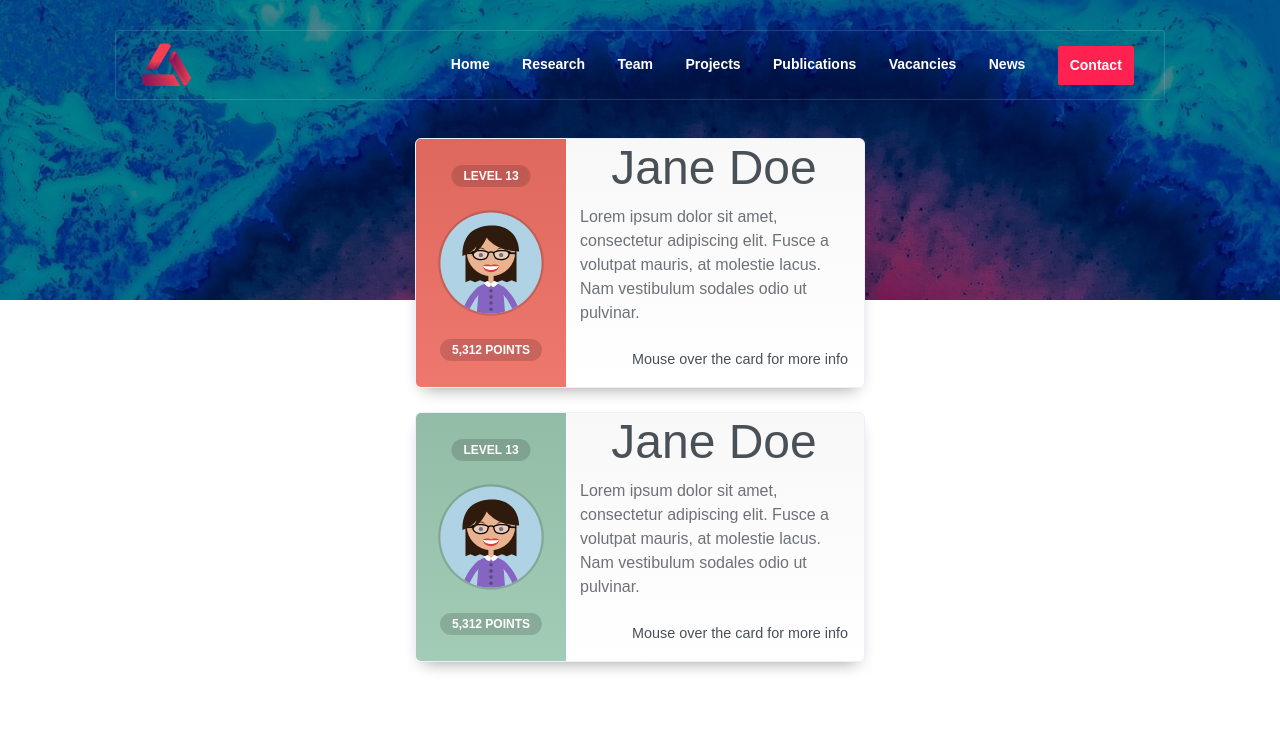
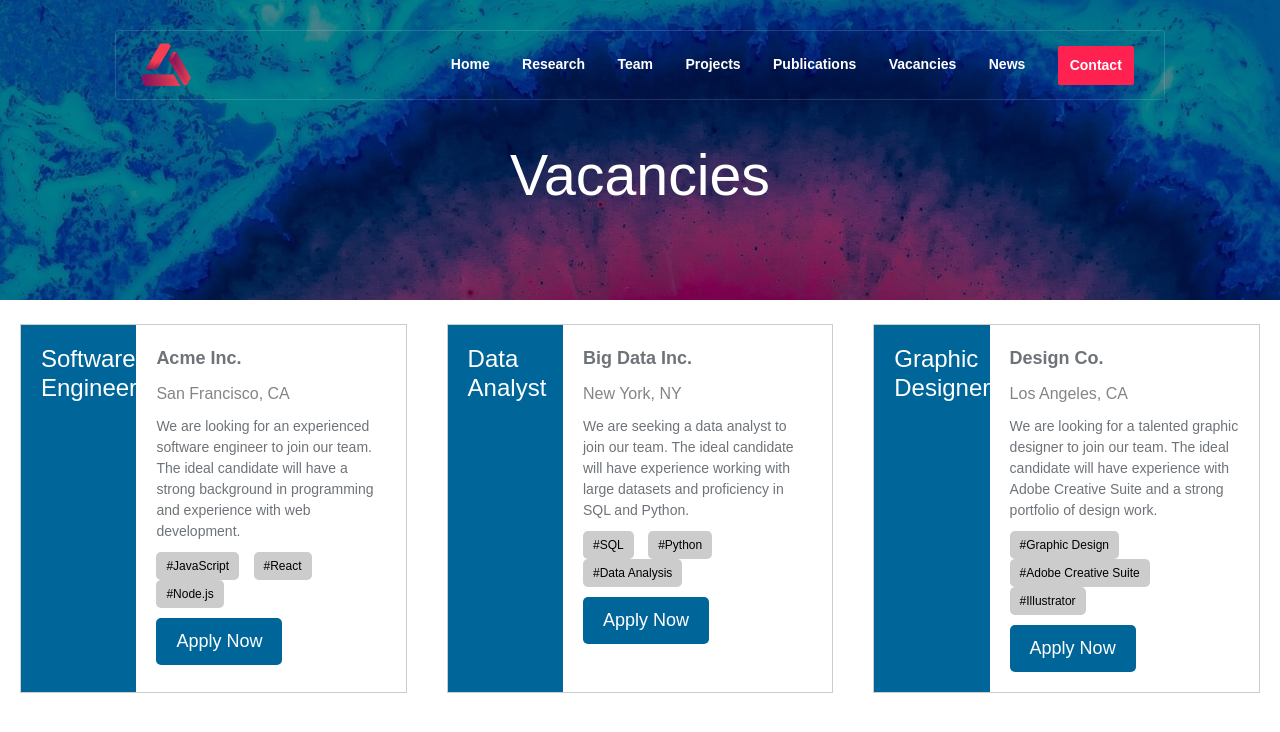
Before and after one commit to lmoyasans/biig-ai-web-template, a PHP site: page /vacancies.html in a window 1280 px wide. Shown: the top 732 px of the page. Run offline with PHP 8.4, Linux system fonts and the light colour scheme.

Commit message:
Fix vacancies

```diff
--- a/assets/css/vacancies.css
+++ b/assets/css/vacancies.css
@@ -1,172 +1,73 @@
-@import url('https://fonts.googleapis.com/css?family=Abel');
-
-.center {
-  position: absolute;
-  top: 50%;
-  left: 50%;
-  -webkit-transform: translate(-50%, -50%);
-}
-
-.card {
-  width: 450px;
-  height: 250px;
-  background-color: #fff;
-  background: linear-gradient(#f8f8f8, #fff);
-  box-shadow: 0 8px 16px -8px rgba(0,0,0,0.4);
-  border-radius: 6px;
-  overflow: hidden;
-  position: relative;
-  margin: 1.5rem;
-}
-
-.card h1 {
-  text-align: center;
-}
-
-.card .additional {
-  position: absolute;
-  width: 150px;
-  height: 100%;
-  background: linear-gradient(#dE685E, #EE786E);
-  transition: width 0.4s;
-  overflow: hidden;
-  z-index: 2;
-}
-
-.card.green .additional {
-  background: linear-gradient(#92bCa6, #A2CCB6);
+.job-offers-container {
+  display: flex;
+  flex-wrap: wrap;
 }
 
 
-.card:hover .additional {
-  width: 100%;
-  border-radius: 0 5px 5px 0;
+.job-offer {
+  display: flex;
+  width: calc(33.33% - 40px);
+  margin: 20px;
+  border: 1px solid #ccc;
+  margin-top:1.5rem;
 }
 
-.card .additional .user-card {
-  width: 150px;
-  height: 100%;
-  position: relative;
-  float: left;
+.position-area {
+  width: 30%;
+  background-color: #006699;
+  color: #fff;
+  padding: 20px;
 }
 
-.card .additional .user-card::after {
-  content: "";
-  display: block;
-  position: absolute;
-  top: 10%;
-  right: -2px;
-  height: 80%;
-  border-left: 2px solid rgba(0,0,0,0.025);
+.info-area {
+  width: 70%;
+  padding: 20px;
 }
 
-.card .additional .user-card .level,
-.card .additional .user-card .points {
-  top: 15%;
-  color: #fff;
-  text-transform: uppercase;
-  font-size: 0.75em;
-  font-weight: bold;
-  background: rgba(0,0,0,0.15);
-  padding: 0.125rem 0.75rem;
-  border-radius: 100px;
-  white-space: nowrap;
+.job-title {
+  font-size: 24px;
+  margin-bottom: 10px;
 }
 
-.card .additional .user-card .points {
-  top: 85%;
+.company-name {
+  font-size: 18px;
+  font-weight: bold;
+  margin-bottom: 10px;
 }
 
-.card .additional .user-card svg {
-  top: 50%;
+.job-location {
+  font-size: 16px;
+  color: #666;
+  margin-bottom: 10px;
 }
 
-.card .additional .more-info {
-  width: 300px;
-  float: left;
-  position: absolute;
-  left: 150px;
-  height: 100%;
+.job-description {
+  font-size: 14px;
+  line-height: 1.5;
+  margin-bottom: 10px;
 }
 
-.card .additional .more-info h1 {
-  color: #fff;
-  margin-bottom: 0;
+.hashtags {
+  margin-top: 10px;
 }
 
-.card.green .additional .more-info h1 {
-  color: #224C36;
+.hashtag {
+  display: inline-block;
+  background-color: #ccc;
+  color: #000;
+  padding: 5px 10px;
+  margin-right: 10px;
+  font-size: 12px;
+  border-radius: 5px;
 }
 
-.card .additional .coords {
-  margin: 0 1rem;
+.apply-button {
+  display: inline-block;
+  padding: 10px 20px;
+  background-color: #006699;
   color: #fff;
-  font-size: 1rem;
+  text-decoration: none;
+  font-size: 18px;
+  border-radius: 5px;
+  margin-top: 10px;
 }
-
-.card.green .additional .coords {
-  color: #325C46;
-}
-
-.card .additional .coords span + span {
-  float: right;
-}
-
-.card .additional .stats {
-  font-size: 2rem;
-  display: flex;
-  position: absolute;
-  bottom: 1rem;
-  left: 1rem;
-  right: 1rem;
-  top: auto;
-  color: #fff;
-}
-
-.card.green .additional .stats {
-  color: #325C46;
-}
-
-.card .additional .stats > div {
-  flex: 1;
-  text-align: center;
-}
-
-.card .additional .stats i {
-  display: block;
-}
-
-.card .additional .stats div.title {
-  font-size: 0.75rem;
-  font-weight: bold;
-  text-transform: uppercase;
-}
-
-.card .additional .stats div.value {
-  font-size: 1.5rem;
-  font-weight: bold;
-  line-height: 1.5rem;
-}
-
-.card .additional .stats div.value.infinity {
-  font-size: 2.5rem;
-}
-
-.card .general {
-  width: 300px;
-  height: 100%;
-  position: absolute;
-  top: 0;
-  right: 0;
-  z-index: 1;
-  box-sizing: border-box;
-  padding: 1rem;
-  padding-top: 0;
-}
-
-.card .general .more {
-  position: absolute;
-  bottom: 1rem;
-  right: 1rem;
-  font-size: 0.9em;
-}
--- a/vacancies.html
+++ b/vacancies.html
@@ -66,224 +66,58 @@
         </div>
     </header>
     <!-- End Of Page Header -->
-<!-- https://source.unsplash.com/random -->
-<div class="center">
-
-    <div class="card">
-      <div class="additional">
-        <div class="user-card">
-          <div class="level center">
-            Level 13
+    <div class="job-offers-container">
+      <div class="job-offer">
+        <div class="position-area">
+          <h2 class="job-title">Software Engineer</h2>
         </div>
-          <div class="points center">
-            5,312 Points
+        <div class="info-area">
+          <p class="company-name">Acme Inc.</p>
+          <p class="job-location">San Francisco, CA</p>
+          <p class="job-description">We are looking for an experienced software engineer to join our team. The ideal candidate will have a strong background in programming and experience with web development.</p>
+          <div class="hashtags">
+            <span class="hashtag">#JavaScript</span>
+            <span class="hashtag">#React</span>
+            <span class="hashtag">#Node.js</span>
           </div>
-          <svg width="110" height="110" viewBox="0 0 250 250" xmlns="http://www.w3.org/2000/svg" role="img" aria-labelledby="title desc" class="center">
-            <title id="title">Teacher</title>
-            <desc id="desc">Cartoon of a Caucasian woman smiling, and wearing black glasses and a purple shirt with white collar drawn by Alvaro Montoro.</desc>
-            <style>
-              .skin { fill: #eab38f; }
-              .eyes { fill: #1f1f1f; }
-              .hair { fill: #2f1b0d; }
-              .line { fill: none; stroke: #2f1b0d; stroke-width:2px; }
-            </style>
-            <defs>
-              <clipPath id="scene">
-                <circle cx="125" cy="125" r="115"/>
-              </clipPath>
-              <clipPath id="lips">
-                <path d="M 106,132 C 113,127 125,128 125,132 125,128 137,127 144,132 141,142  134,146  125,146  116,146 109,142 106,132 Z" />
-              </clipPath>
-            </defs>
-            <circle cx="125" cy="125" r="120" fill="rgba(0,0,0,0.15)" />
-            <g stroke="none" stroke-width="0" clip-path="url(#scene)">
-              <rect x="0" y="0" width="250" height="250" fill="#b0d2e5" />
-              <g id="head">
-                <path fill="none" stroke="#111111" stroke-width="2" d="M 68,103 83,103.5" />
-                <path class="hair" d="M 67,90 67,169 78,164 89,169 100,164 112,169 125,164 138,169 150,164 161,169 172,164 183,169 183,90 Z" />
-                <circle cx="125" cy="100" r="55" class="skin" />
-                <ellipse cx="102" cy="107" rx="5" ry="5" class="eyes" id="eye-left" />
-                <ellipse cx="148" cy="107" rx="5" ry="5" class="eyes" id="eye-right" />
-                <rect x="119" y="140" width="12" height="40" class="skin" />
-                <path class="line eyebrow" d="M 90,98 C 93,90 103,89 110,94" id="eyebrow-left" />
-                <path class="line eyebrow" d="M 160,98 C 157,90 147,89 140,94" id="eyebrow-right"/>
-                <path stroke="#111111" stroke-width="4" d="M 68,103 83,102.5" />
-                <path stroke="#111111" stroke-width="4" d="M 182,103 167,102.5" />
-                <path stroke="#050505" stroke-width="3" fill="none" d="M 119,102 C 123,99 127,99 131,102" />
-                <path fill="#050505" d="M 92,97 C 85,97 79,98 80,101 81,104 84,104 85,102" />
-                <path fill="#050505" d="M 158,97 C 165,97 171,98 170,101 169,104 166,104 165,102" />
-                <path stroke="#050505" stroke-width="3" fill="rgba(240,240,255,0.4)" d="M 119,102 C 118,111 115,119 98,117 85,115 84,108 84,104 84,97 94,96 105,97 112,98 117,98 119,102 Z" />
-                <path stroke="#050505" stroke-width="3" fill="rgba(240,240,255,0.4)" d="M 131,102 C 132,111 135,119 152,117 165,115 166,108 166,104 166,97 156,96 145,97 138,98 133,98 131,102 Z" />
-                <path class="hair" d="M 60,109 C 59,39 118,40 129,40 139,40 187,43 189,99 135,98 115,67 115,67 115,67 108,90 80,109 86,101 91,92 92,87 85,99 65,108 60,109" />
-                <path id="mouth" fill="#d73e3e" d="M 106,132 C 113,127 125,128 125,132 125,128 137,127 144,132 141,142  134,146  125,146  116,146 109,142 106,132 Z" />
-                <path id="smile" fill="white" d="M125,141 C 140,141 143,132 143,132 143,132 125,133 125,133 125,133 106.5,132 106.5,132 106.5,132 110,141 125,141 Z" clip-path="url(#lips)" />
-              </g>
-              <g id="shirt">
-                <path fill="#8665c2" d="M 132,170 C 146,170 154,200 154,200 154,200 158,250 158,250 158,250 92,250 92,250 92,250 96,200 96,200 96,200 104,170 118,170 118,170 125,172 125,172 125,172 132,170 132,170 Z"/>
-                <path id="arm-left" class="arm" stroke="#8665c2" fill="none" stroke-width="14" d="M 118,178 C 94,179 66,220 65,254" />
-                <path id="arm-right" class="arm" stroke="#8665c2" fill="none" stroke-width="14" d="M 132,178 C 156,179 184,220 185,254" />
-                <path fill="white" d="M 117,166 C 117,166 125,172 125,172 125,182 115,182 109,170 Z" />
-                <path fill="white" d="M 133,166 C 133,166 125,172 125,172 125,182 135,182 141,170 Z" />
-                <circle cx="125" cy="188" r="4" fill="#5a487b" />
-                <circle cx="125" cy="202" r="4" fill="#5a487b" />
-                <circle cx="125" cy="216" r="4" fill="#5a487b" />
-                <circle cx="125" cy="230" r="4" fill="#5a487b" />
-                <circle cx="125" cy="244" r="4" fill="#5a487b" />
-                <path stroke="#daa37f" stroke-width="1" class="skin hand" id="hand-left" d="M 51,270 C 46,263 60,243 63,246 65,247 66,248 61,255 72,243 76,238 79,240 82,243 72,254 69,257 72,254 82,241 86,244 89,247 75,261 73,263 77,258 84,251 86,253 89,256 70,287 59,278" />
-                <path stroke="#daa37f" stroke-width="1" class="skin hand" id="hand-right" d="M 199,270 C 204,263 190,243 187,246 185,247 184,248 189,255 178,243 174,238 171,240 168,243 178,254 181,257 178,254 168,241 164,244 161,247 175,261 177,263 173,258 166,251 164,253 161,256 180,287 191,278"/>
-              </g>
-            </g>
-          </svg>
+          <a href="apply.html" class="apply-button">Apply Now</a>
         </div>
-        <div class="more-info">
-          <h1>Jane Doe</h1>
-          <div class="coords">
-            <span>Group Name</span>
-            <span>Joined January 2019</span>
       </div>
-          <div class="coords">
-            <span>Position/Role</span>
-            <span>City, Country</span>
+      <div class="job-offer">
+        <div class="position-area">
+          <h2 class="job-title">Data Analyst</h2>
         </div>
-          <div class="stats">
-            <div>
-              <div class="title">Awards</div>
-              <i class="fa fa-trophy"></i>
-              <div class="value">2</div>
+        <div class="info-area">
+          <p class="company-name">Big Data Inc.</p>
+          <p class="job-location">New York, NY</p>
+          <p class="job-description">We are seeking a data analyst to join our team. The ideal candidate will have experience working with large datasets and proficiency in SQL and Python.</p>
+          <div class="hashtags">
+            <span class="hashtag">#SQL</span>
+            <span class="hashtag">#Python</span>
+            <span class="hashtag">#Data Analysis</span>
           </div>
-            <div>
-              <div class="title">Matches</div>
-              <i class="fa fa-gamepad"></i>
-              <div class="value">27</div>
+          <a href="apply.html" class="apply-button">Apply Now</a>
         </div>
-            <div>
-              <div class="title">Pals</div>
-              <i class="fa fa-group"></i>
-              <div class="value">123</div>
       </div>
-            <div>
-              <div class="title">Coffee</div>
-              <i class="fa fa-coffee"></i>
-              <div class="value infinity">∞</div>
+      <div class="job-offer">
+        <div class="position-area">
+          <h2 class="job-title">Graphic Designer</h2>
+        </div>
+        <div class="info-area">
+          <p class="company-name">Design Co.</p>
+          <p class="job-location">Los Angeles, CA</p>
+          <p class="job-description">We are looking for a talented graphic designer to join our team. The ideal candidate will have experience with Adobe Creative Suite and a strong portfolio of design work.</p>
+          <div class="hashtags">
+            <span class="hashtag">#Graphic Design</span>
+            <span class="hashtag">#Adobe Creative Suite</span>
+            <span class="hashtag">#Illustrator</span>
+          </div>
+          <a href="apply.html" class="apply-button">Apply Now</a>
         </div>
       </div>
     </div>
-      </div>
-      <div class="general">
-        <h1>Jane Doe</h1>
-        <p>Lorem ipsum dolor sit amet, consectetur adipiscing elit. Fusce a volutpat mauris, at molestie lacus. Nam vestibulum sodales odio ut pulvinar.</p>
-        <span class="more">Mouse over the card for more info</span>
-      </div>
-    </div>
 
-    <div class="card green">
-      <div class="additional">
-        <div class="user-card">
-          <div class="level center">
-            Level 13
-          </div>
-          <div class="points center">
-            5,312 Points
-          </div>
-          <svg width="110" height="110" viewBox="0 0 250 250" xmlns="http://www.w3.org/2000/svg" role="img" aria-labelledby="title desc" class="center">
-            <title id="title">Teacher</title>
-            <desc id="desc">Cartoon of a Caucasian woman smiling, and wearing black glasses and a purple shirt with white collar drawn by Alvaro Montoro.</desc>
-            <style>
-              .skin { fill: #eab38f; }
-              .eyes { fill: #1f1f1f; }
-              .hair { fill: #2f1b0d; }
-              .line { fill: none; stroke: #2f1b0d; stroke-width:2px; }
-            </style>
-            <defs>
-              <clipPath id="scene">
-                <circle cx="125" cy="125" r="115"/>
-              </clipPath>
-              <clipPath id="lips">
-                <path d="M 106,132 C 113,127 125,128 125,132 125,128 137,127 144,132 141,142  134,146  125,146  116,146 109,142 106,132 Z" />
-              </clipPath>
-            </defs>
-            <circle cx="125" cy="125" r="120" fill="rgba(0,0,0,0.15)" />
-            <g stroke="none" stroke-width="0" clip-path="url(#scene)">
-              <rect x="0" y="0" width="250" height="250" fill="#b0d2e5" />
-              <g id="head">
-                <path fill="none" stroke="#111111" stroke-width="2" d="M 68,103 83,103.5" />
-                <path class="hair" d="M 67,90 67,169 78,164 89,169 100,164 112,169 125,164 138,169 150,164 161,169 172,164 183,169 183,90 Z" />
-                <circle cx="125" cy="100" r="55" class="skin" />
-                <ellipse cx="102" cy="107" rx="5" ry="5" class="eyes" id="eye-left" />
-                <ellipse cx="148" cy="107" rx="5" ry="5" class="eyes" id="eye-right" />
-                <rect x="119" y="140" width="12" height="40" class="skin" />
-                <path class="line eyebrow" d="M 90,98 C 93,90 103,89 110,94" id="eyebrow-left" />
-                <path class="line eyebrow" d="M 160,98 C 157,90 147,89 140,94" id="eyebrow-right"/>
-                <path stroke="#111111" stroke-width="4" d="M 68,103 83,102.5" />
-                <path stroke="#111111" stroke-width="4" d="M 182,103 167,102.5" />
-                <path stroke="#050505" stroke-width="3" fill="none" d="M 119,102 C 123,99 127,99 131,102" />
-                <path fill="#050505" d="M 92,97 C 85,97 79,98 80,101 81,104 84,104 85,102" />
-                <path fill="#050505" d="M 158,97 C 165,97 171,98 170,101 169,104 166,104 165,102" />
-                <path stroke="#050505" stroke-width="3" fill="rgba(240,240,255,0.4)" d="M 119,102 C 118,111 115,119 98,117 85,115 84,108 84,104 84,97 94,96 105,97 112,98 117,98 119,102 Z" />
-                <path stroke="#050505" stroke-width="3" fill="rgba(240,240,255,0.4)" d="M 131,102 C 132,111 135,119 152,117 165,115 166,108 166,104 166,97 156,96 145,97 138,98 133,98 131,102 Z" />
-                <path class="hair" d="M 60,109 C 59,39 118,40 129,40 139,40 187,43 189,99 135,98 115,67 115,67 115,67 108,90 80,109 86,101 91,92 92,87 85,99 65,108 60,109" />
-                <path id="mouth" fill="#d73e3e" d="M 106,132 C 113,127 125,128 125,132 125,128 137,127 144,132 141,142  134,146  125,146  116,146 109,142 106,132 Z" />
-                <path id="smile" fill="white" d="M125,141 C 140,141 143,132 143,132 143,132 125,133 125,133 125,133 106.5,132 106.5,132 106.5,132 110,141 125,141 Z" clip-path="url(#lips)" />
-              </g>
-              <g id="shirt">
-                <path fill="#8665c2" d="M 132,170 C 146,170 154,200 154,200 154,200 158,250 158,250 158,250 92,250 92,250 92,250 96,200 96,200 96,200 104,170 118,170 118,170 125,172 125,172 125,172 132,170 132,170 Z"/>
-                <path id="arm-left" class="arm" stroke="#8665c2" fill="none" stroke-width="14" d="M 118,178 C 94,179 66,220 65,254" />
-                <path id="arm-right" class="arm" stroke="#8665c2" fill="none" stroke-width="14" d="M 132,178 C 156,179 184,220 185,254" />
-                <path fill="white" d="M 117,166 C 117,166 125,172 125,172 125,182 115,182 109,170 Z" />
-                <path fill="white" d="M 133,166 C 133,166 125,172 125,172 125,182 135,182 141,170 Z" />
-                <circle cx="125" cy="188" r="4" fill="#5a487b" />
-                <circle cx="125" cy="202" r="4" fill="#5a487b" />
-                <circle cx="125" cy="216" r="4" fill="#5a487b" />
-                <circle cx="125" cy="230" r="4" fill="#5a487b" />
-                <circle cx="125" cy="244" r="4" fill="#5a487b" />
-                <path stroke="#daa37f" stroke-width="1" class="skin hand" id="hand-left" d="M 51,270 C 46,263 60,243 63,246 65,247 66,248 61,255 72,243 76,238 79,240 82,243 72,254 69,257 72,254 82,241 86,244 89,247 75,261 73,263 77,258 84,251 86,253 89,256 70,287 59,278" />
-                <path stroke="#daa37f" stroke-width="1" class="skin hand" id="hand-right" d="M 199,270 C 204,263 190,243 187,246 185,247 184,248 189,255 178,243 174,238 171,240 168,243 178,254 181,257 178,254 168,241 164,244 161,247 175,261 177,263 173,258 166,251 164,253 161,256 180,287 191,278"/>
-              </g>
-            </g>
-          </svg>
-        </div>
-        <div class="more-info">
-          <h1>Jane Doe</h1>
-          <div class="coords">
-            <span>Group Name</span>
-            <span>Joined January 2019</span>
-          </div>
-          <div class="coords">
-            <span>Position/Role</span>
-            <span>City, Country</span>
-          </div>
-          <div class="stats">
-            <div>
-              <div class="title">Awards</div>
-              <i class="fa fa-trophy"></i>
-              <div class="value">2</div>
-            </div>
-            <div>
-              <div class="title">Matches</div>
-              <i class="fa fa-gamepad"></i>
-              <div class="value">27</div>
-            </div>
-            <div>
-              <div class="title">Pals</div>
-              <i class="fa fa-group"></i>
-              <div class="value">123</div>
-            </div>
-            <div>
-              <div class="title">Coffee</div>
-              <i class="fa fa-coffee"></i>
-              <div class="value infinity">∞</div>
-            </div>
-          </div>
-        </div>
-      </div>
-      <div class="general">
-        <h1>Jane Doe</h1>
-        <p>Lorem ipsum dolor sit amet, consectetur adipiscing elit. Fusce a volutpat mauris, at molestie lacus. Nam vestibulum sodales odio ut pulvinar.</p>
-        <span class="more">Mouse over the card for more info</span>
-      </div>
-    </div>
 
-  </div>
 
     <!-- core  -->
     <script src="assets/vendors/jquery/jquery-3.4.1.js"></script>
```
Lines whose indentation alone changed are shown as unchanged.
